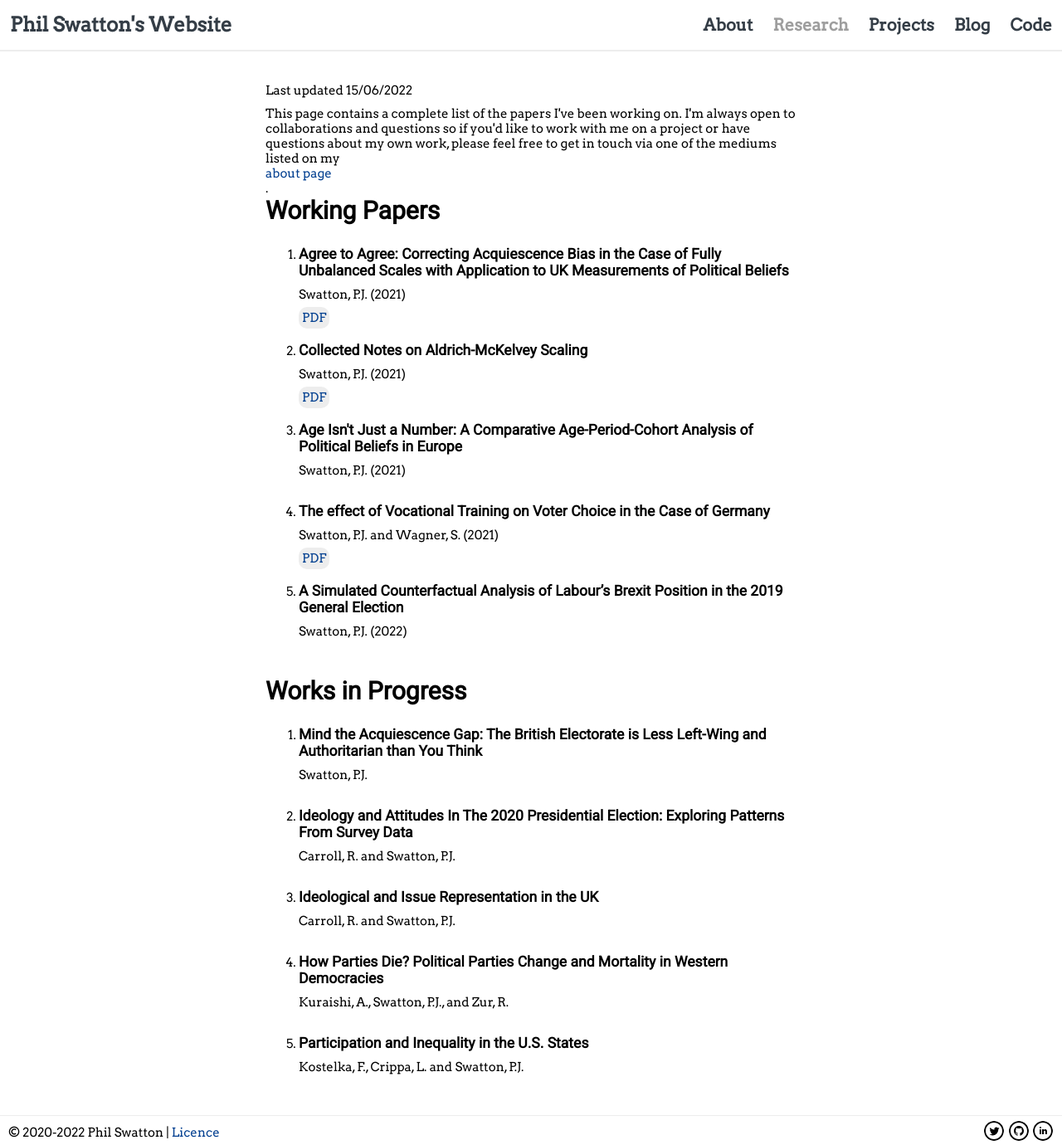
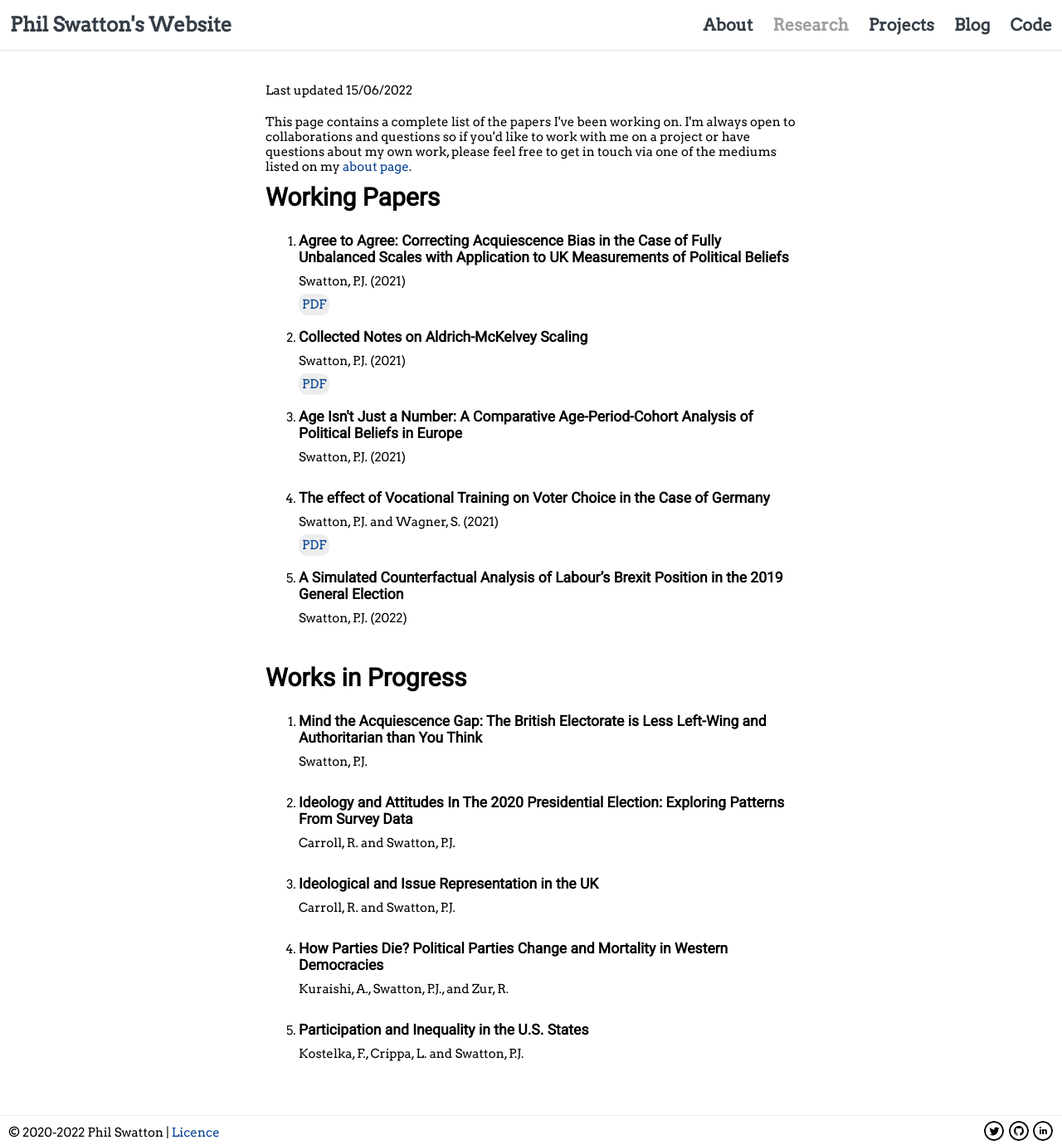
Before and after one commit to philswatton/philswatton.github.io, a Jekyll site: the page built from research.html, in a window 1280 px wide and 1380 px high. Shown: the whole window at 83% size. Built offline with Jekyll 4.4.1, drawn with Linux system fonts in a browser that asks for light colours.

Commit message:
fixed missing <p>

```diff
--- a/research.html
+++ b/research.html
@@ -4,7 +4,7 @@ title: research
 subtitle: Last updated 15/06/2022
 ---
 
-This page contains a complete list of the papers I've been working on. I'm always open to collaborations and questions so if you'd like to work with me on a project or have questions about my own work, please feel free to get in touch via one of the mediums listed on my <a href="/about">about page</a>.
+<p>This page contains a complete list of the papers I've been working on. I'm always open to collaborations and questions so if you'd like to work with me on a project or have questions about my own work, please feel free to get in touch via one of the mediums listed on my <a href="/about">about page</a>.</p>
 
 <h1>Working Papers</h1>
 
```
